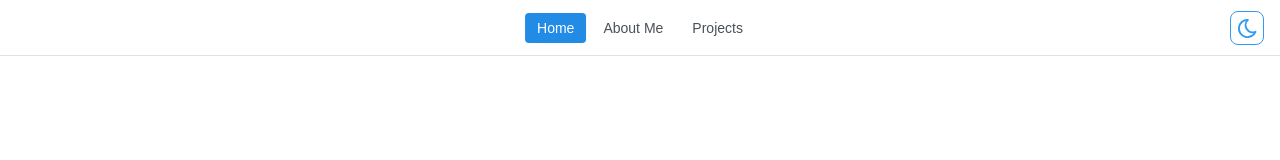
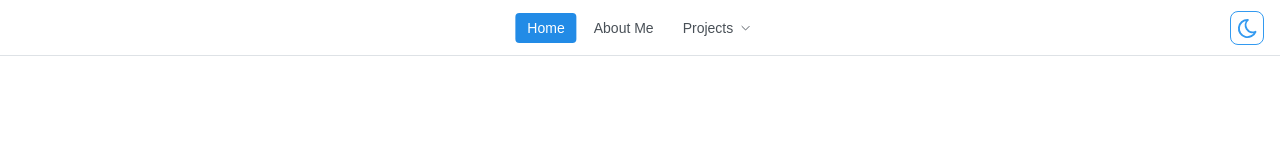
Before and after one commit to karantrehan3/karantrehan3.github.io, a React (Vite) app: page /#/home in a window 1280 px wide. Shown: the top 160 px of the page. Built offline with nearby package versions, Linux system fonts and the light colour scheme.

Commit message:
Templatising the code

```diff
--- /dev/null
+++ b/config/default.json
@@ -0,0 +1,23 @@
+{
+  "TITLE": { "NAME": "Karan Trehan" },
+  "LINK": { "FAV_ICON_PATH": "/src/assets/dp/KT.jpg" },
+  "HEADER": {
+    "LINKS": [
+      { "link": "/about", "label": "About Me" },
+      {
+        "link": "/projects",
+        "label": "Projects",
+        "links": [
+          {
+            "link": "https://karantrehan3.github.io/dm-sender-public/",
+            "label": "Slack DM Sender"
+          },
+          {
+            "link": "https://karantrehan3.github.io/Hand-Gesture-Recognition-Based-Interactive-Gaming/",
+            "label": "Hand Gesture Recognition Based Interactive Gaming"
+          }
+        ]
+      }
+    ]
+  }
+}
--- a/index.html
+++ b/index.html
@@ -3,14 +3,26 @@
 
 <head>
   <meta charset="UTF-8" />
-  <link rel="icon" type="image/jpeg" href="/src/assets/dp/KT.jpg" />
   <meta name="viewport" content="minimum-scale=1, initial-scale=1, width=device-width, user-scalable=no" />
-  <title>Karan Trehan</title>
+  <title>Loading...</title>
 </head>
 
 <body>
   <div id="root"></div>
   <script type="module" src="/src/main.tsx"></script>
+  <script>
+    fetch('/config/default.json')
+      .then(response => response.json())
+      .then(data => {
+        document.title = data.TITLE.NAME;
+        const link = document.createElement('link');
+        link.rel = 'icon';
+        link.type = 'image/jpeg';
+        link.href = data.LINK.FAV_ICON_PATH;
+        document.head.appendChild(link);
+      })
+      .catch(error => console.error('Error loading config:', error));
+  </script>
 </body>
 
 </html>
--- a/src/Router.tsx
+++ b/src/Router.tsx
@@ -2,6 +2,7 @@ import { createHashRouter, RouterProvider, Navigate } from "react-router-dom";
 import { HomePage } from "./pages/Home/Home.page";
 import { ErrorPage } from "./pages/Error/Error.page";
 
+// TODO: Figure out moving the routes to default config
 const router = createHashRouter([
   {
     path: "/",
--- a/src/components/Header/Header.module.css
+++ b/src/components/Header/Header.module.css
@@ -55,3 +55,7 @@
         color: var(--mantine-color-white);
     }
 }
+
+.linkLabel {
+    margin-right: rem(5px);
+}
--- a/src/components/Header/Header.tsx
+++ b/src/components/Header/Header.tsx
@@ -1,14 +1,15 @@
+import { IconChevronDown } from "@tabler/icons-react";
 import { useState } from "react";
 import { useNavigate } from "react-router-dom";
-import { Container, Group, Burger, Drawer } from "@mantine/core";
+import { Container, Group, Burger, Drawer, Menu, Center } from "@mantine/core";
 import { useDisclosure } from "@mantine/hooks";
 import { ThemeToggle } from "@/components/ThemeToggle/ThemeToggle";
+import config from "@/utils/Config";
 import classes from "./Header.module.css";
 
 const links = [
   { link: "/home", label: "Home" },
-  { link: "/about", label: "About Me" },
-  { link: "/projects", label: "Projects" },
+  ...(config.get("HEADER.LINKS") || []),
 ];
 
 export function Header() {
@@ -16,7 +17,9 @@ export function Header() {
   const [active, setActive] = useState(links[0].link);
   const navigate = useNavigate();
 
-  const items = links.map((link) => (
+  const items = links.map((link) => {
+    if (!link.links?.length) {
+      return (
         <a
           key={link.label}
           href={link.link}
@@ -31,7 +34,49 @@ export function Header() {
         >
           {link.label}
         </a>
-  ));
+      );
+    }
+
+    return (
+      <Menu
+        key={link.label}
+        trigger="hover"
+        transitionProps={{ exitDuration: 0 }}
+        withinPortal
+      >
+        <Menu.Target>
+          <a
+            href={link.link}
+            className={classes.link}
+            onClick={(event) => {
+              event.preventDefault();
+              navigate(link.link);
+              close();
+            }}
+          >
+            <Center>
+              <span className={classes.linkLabel}>{link.label}</span>
+              <IconChevronDown size="0.9rem" stroke={1.5} />
+            </Center>
+          </a>
+        </Menu.Target>
+        <Menu.Dropdown>
+          {link.links.map((item) => (
+            <Menu.Item
+              key={item.link}
+              onClick={(event) => {
+                event.preventDefault();
+                window.open(item.link, "_blank");
+                close();
+              }}
+            >
+              {item.label}
+            </Menu.Item>
+          ))}
+        </Menu.Dropdown>
+      </Menu>
+    );
+  });
 
   return (
     <header className={classes.header}>
--- a/src/components/Welcome/Welcome.tsx
+++ b/src/components/Welcome/Welcome.tsx
@@ -1,4 +1,5 @@
 import { Text, Title } from "@mantine/core";
+import config from "@/utils/Config";
 import classes from "./Welcome.module.css";
 
 export function Welcome() {
@@ -12,7 +13,7 @@ export function Welcome() {
           component="span"
           gradient={{ from: "yellow", to: "red" }}
         >
-          Karan Trehan
+          {config.get("TITLE.NAME")}
         </Text>
       </Title>
     </>
--- a/src/main.tsx
+++ b/src/main.tsx
@@ -1,4 +1,4 @@
-import ReactDOM from 'react-dom/client';
-import App from './App';
+import ReactDOM from "react-dom/client";
+import App from "./App";
 
-ReactDOM.createRoot(document.getElementById('root')!).render(<App />);
+ReactDOM.createRoot(document.getElementById("root")!).render(<App />);
--- /dev/null
+++ b/src/utils/Config.ts
@@ -0,0 +1,15 @@
+import * as configData from "../../config/default.json";
+
+class Config {
+  private config: any;
+
+  constructor() {
+    this.config = configData;
+  }
+
+  get(key: string): any {
+    return key.split(".").reduce((o, i) => (o ? o[i] : undefined), this.config);
+  }
+}
+
+export default new Config();
--- a/tsconfig.json
+++ b/tsconfig.json
@@ -6,7 +6,7 @@
     "lib": ["DOM", "DOM.Iterable", "ESNext"],
     "allowJs": false,
     "skipLibCheck": true,
-    "esModuleInterop": false,
+    "esModuleInterop": true,
     "allowSyntheticDefaultImports": true,
     "strict": true,
     "forceConsistentCasingInFileNames": true,
```
Also changed, not shown: src/App.tsx (+4 -4 lines). Lines whose indentation alone changed are shown as unchanged.
